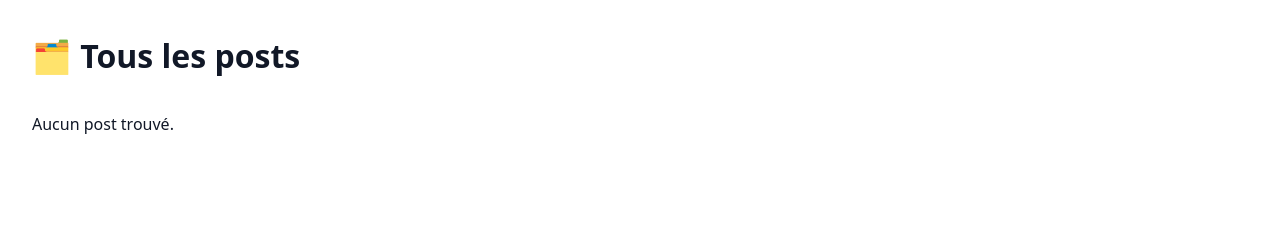
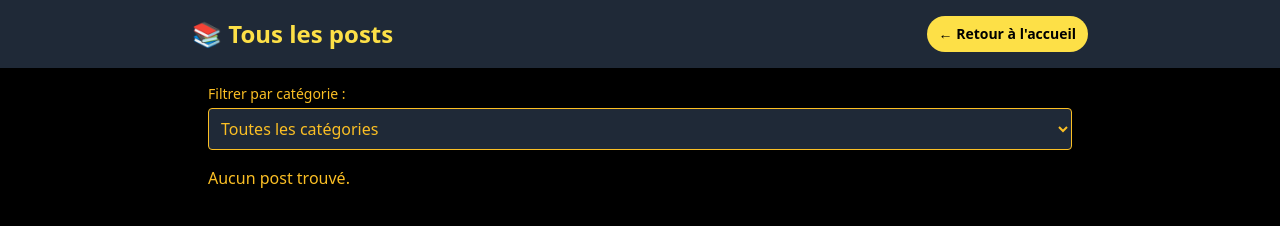
Before and after one commit to toniodelaconcha/karantez, a plain HTML site: page tous-les-posts.html in a window 1280 px wide. Drawn offline with nearby package versions, Linux system fonts and the light colour scheme.

Commit message:
Ajout retour à l’accueil, filtre et thème sur tous-les-posts

```diff
--- a/tous-les-posts.html
+++ b/tous-les-posts.html
@@ -1,60 +1,84 @@
 <!DOCTYPE html>
 <html lang="fr">
 <head>
-  <meta charset="UTF-8" />
-  <meta name="viewport" content="width=device-width, initial-scale=1.0"/>
+  <meta charset="UTF-8">
+  <meta name="viewport" content="width=device-width, initial-scale=1.0">
   <title>Tous les posts - Karantez-Krono</title>
   <script src="https://cdn.tailwindcss.com"></script>
   <style>
+    .theme-yellow { --bg: #000; --card-bg: #1f2937; --text: #fbbf24; --accent: #fde047; --border: #fbbf24; }
+    .theme-blue { --bg: #fff; --card-bg: #eff6ff; --text: #1e3a8a; --accent: #1d4ed8; --border: #93c5fd; }
+    .theme-green { --bg: #fff; --card-bg: #f0fdf4; --text: #14532d; --accent: #16a34a; --border: #86efac; }
     body {
-      background-color: #fff;
-      color: #111827;
+      background-color: var(--bg);
+      color: var(--text);
       font-family: system-ui;
-      padding: 2rem;
-      max-width: 1024px;
-      margin: auto;
-    }
-    article {
-      background: #f9fafb;
-      padding: 1.5rem;
-      border-radius: 0.75rem;
-      border: 1px solid #e5e7eb;
-      margin-bottom: 1.5rem;
     }
   </style>
 </head>
 <body>
-  <h1 style="font-size: 2rem; font-weight: bold; margin-bottom: 2rem;">🗂️ Tous les posts</h1>
-  <div id="allPostsContainer"></div>
+  <header class="p-4 shadow" style="background-color: var(--card-bg);">
+    <div class="max-w-4xl mx-auto flex justify-between items-center">
+      <h1 class="text-2xl font-bold" style="color: var(--accent);">📚 Tous les posts</h1>
+      <a href="index.html" class="text-sm font-semibold px-3 py-2 rounded-full" style="background-color: var(--accent); color: #000;">← Retour à l'accueil</a>
+    </div>
+  </header>
+
+  <main class="max-w-4xl mx-auto p-4">
+    <div class="mb-4">
+      <label for="categoryFilter" class="block text-sm mb-1">Filtrer par catégorie :</label>
+      <select id="categoryFilter" class="w-full p-2 rounded border" style="background-color: var(--card-bg); color: var(--text); border-color: var(--border);">
+        <option value="">Toutes les catégories</option>
+        <option value="books">📚 Livres</option>
+        <option value="films">🎬 Films</option>
+        <option value="music">🎵 Musique</option>
+        <option value="concerts">🎤 Concerts</option>
+        <option value="exhibitions">🖼️ Expositions</option>
+        <option value="recipes">🍳 Recettes</option>
+        <option value="series">📺 Séries TV</option>
+        <option value="architecture">🏛️ Architecture</option>
+      </select>
+    </div>
+
+    <div id="allPostsContainer"></div>
+  </main>
+
   <script>
     const container = document.getElementById('allPostsContainer');
+    const categoryFilter = document.getElementById('categoryFilter');
     const posts = JSON.parse(localStorage.getItem('karantez-posts') || '[]');
+    const currentTheme = localStorage.getItem('karantez-theme') || 'yellow';
+    document.body.className = `theme-${currentTheme}`;
+
     const categories = {
-      books: '📚',
-      films: '🎬',
-      music: '🎵',
-      concerts: '🎤',
-      exhibitions: '🖼️',
-      recipes: '🍳',
-      series: '📺',
-      architecture: '🏛️'
+      books: '📚', films: '🎬', music: '🎵', concerts: '🎤',
+      exhibitions: '🖼️', recipes: '🍳', series: '📺', architecture: '🏛️'
     };
 
-    if (posts.length === 0) {
-      container.innerHTML = "<p>Aucun post trouvé.</p>";
-    } else {
-      const sorted = posts.sort((a, b) => new Date(b.date) - new Date(a.date));
+    function renderPosts(filter = '') {
+      const filtered = filter ? posts.filter(p => p.category === filter) : posts;
+      const sorted = filtered.sort((a, b) => new Date(b.date) - new Date(a.date));
+
+      if (sorted.length === 0) {
+        container.innerHTML = '<p>Aucun post trouvé.</p>';
+        return;
+      }
+
       container.innerHTML = sorted.map(post => `
-        <article>
-          <div style="display: flex; justify-content: space-between;">
-            <h2 style="font-size: 1.25rem; font-weight: 600;">${categories[post.category] || '📝'} ${post.title}</h2>
-            <span style="font-size: 0.875rem; opacity: 0.6;">${post.date}</span>
+        <article class="mb-4 p-4 rounded shadow" style="background-color: var(--card-bg); border: 1px solid var(--border);">
+          <div class="flex justify-between items-center mb-2">
+            <h2 class="text-lg font-semibold">${categories[post.category] || '📝'} ${post.title}</h2>
+            <span class="text-sm opacity-70">${post.date}</span>
           </div>
-          <p style="margin-top: 0.25rem; color: #4b5563;">${post.shortDescription || ''}</p>
-          ${post.link ? `<a href="${post.link}" target="_blank" style="color: #2563eb; text-decoration: underline;">Voir plus</a>` : ''}
+          ${post.shortDescription ? `<p class="text-sm mb-2">${post.shortDescription}</p>` : ''}
+          ${post.link ? `<a href="${post.link}" target="_blank" class="text-sm underline text-blue-400">Lien externe</a>` : ''}
         </article>
       `).join('');
     }
+
+    categoryFilter.addEventListener('change', e => renderPosts(e.target.value));
+
+    renderPosts();
   </script>
 </body>
 </html>
```
